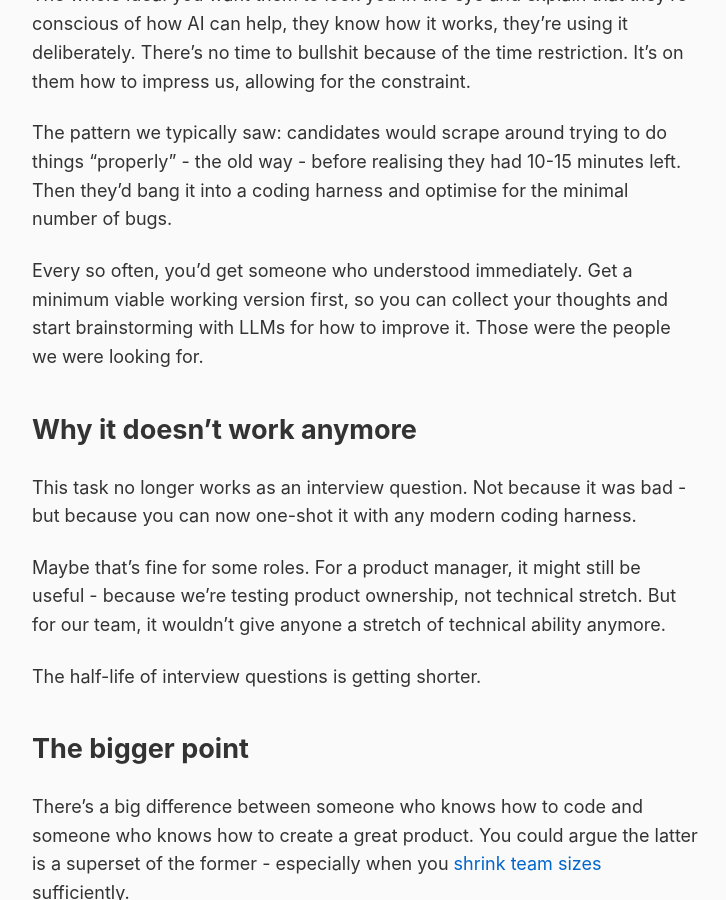
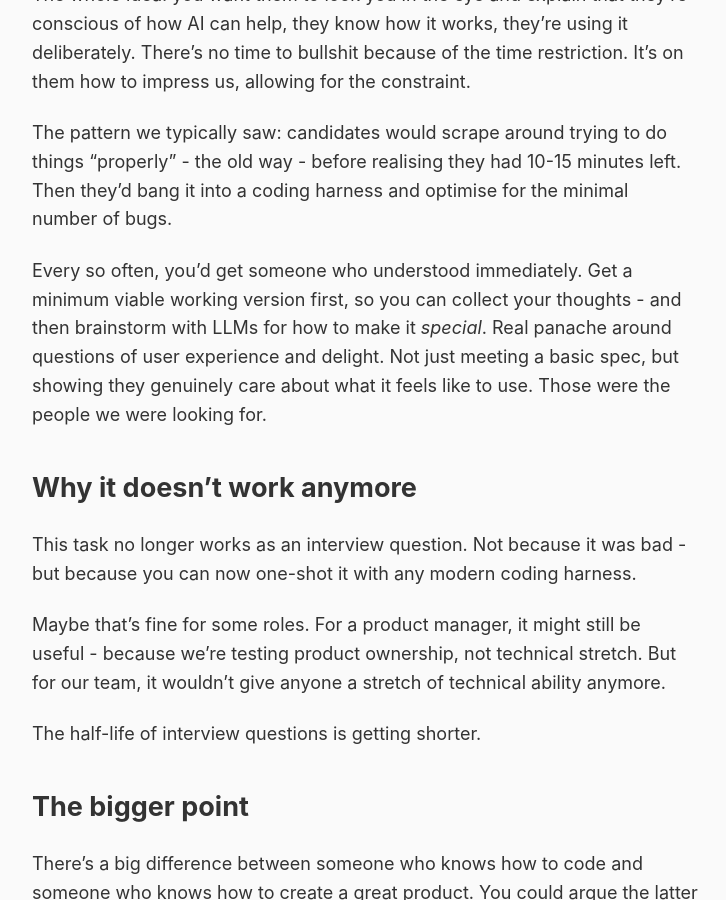
Before and after one commit to rob137/rob137.github.io, a Jekyll site: the page built from _posts/2026-01-03-the-interview-question.md, in a window 1280 px wide and 900 px high, scrolled down 2116 px. Shown: the whole window, without its empty margins (275-1001 px from the left). Built offline with Jekyll 4.4.1, drawn with Linux system fonts in a browser that asks for light colours.

Commit message:
Expand: winning candidates showed panache around UX and delight

```diff
--- a/_posts/2026-01-03-the-interview-question.md
+++ b/_posts/2026-01-03-the-interview-question.md
@@ -53,7 +53,7 @@ The whole idea: you want them to look you in the eye and explain that they're co
 
 The pattern we typically saw: candidates would scrape around trying to do things "properly" - the old way - before realising they had 10-15 minutes left. Then they'd bang it into a coding harness and optimise for the minimal number of bugs.
 
-Every so often, you'd get someone who understood immediately. Get a minimum viable working version first, so you can collect your thoughts and start brainstorming with LLMs for how to improve it. Those were the people we were looking for.
+Every so often, you'd get someone who understood immediately. Get a minimum viable working version first, so you can collect your thoughts - and then brainstorm with LLMs for how to make it *special*. Real panache around questions of user experience and delight. Not just meeting a basic spec, but showing they genuinely care about what it feels like to use. Those were the people we were looking for.
 
 ## Why it doesn't work anymore
 
```
